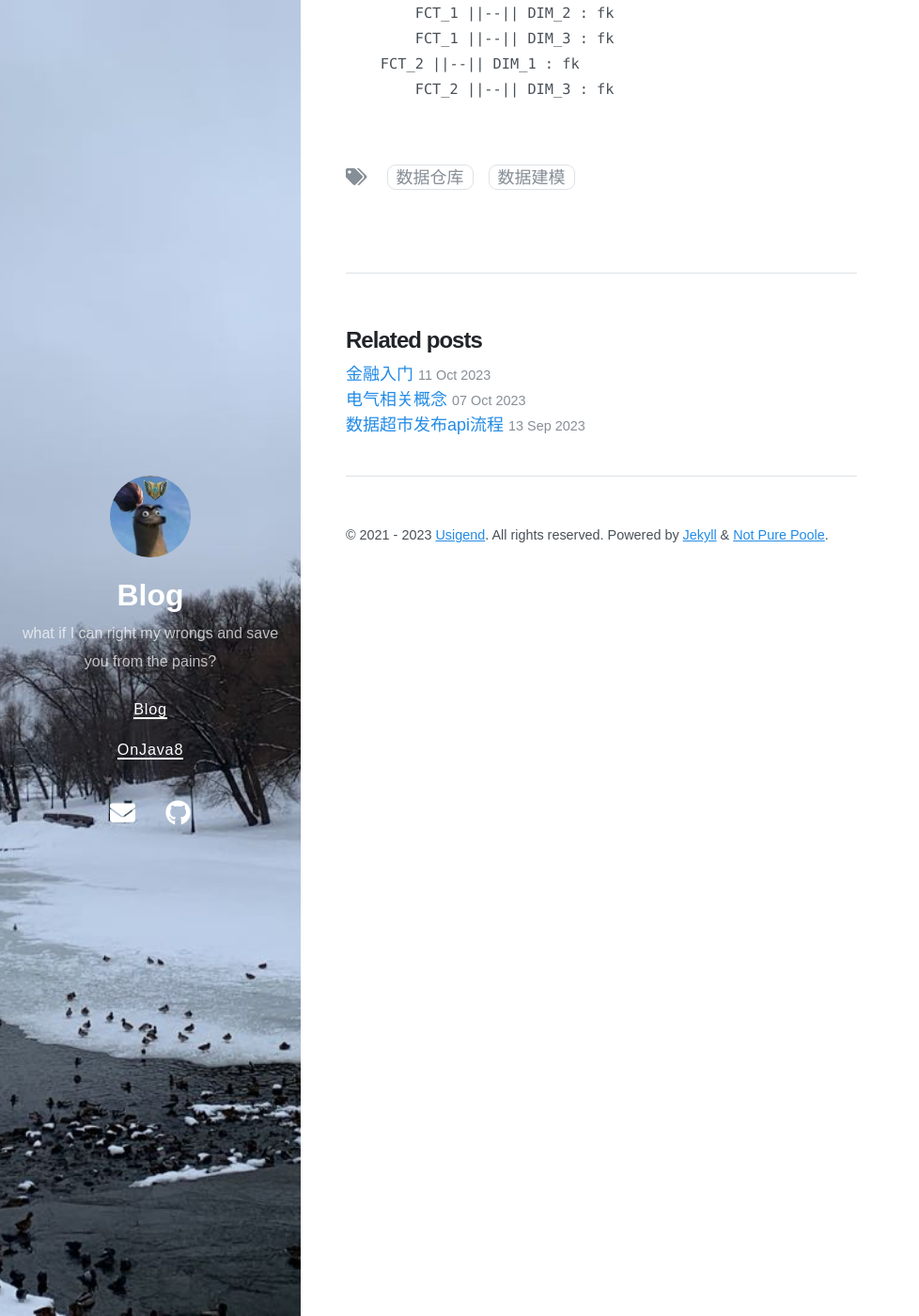
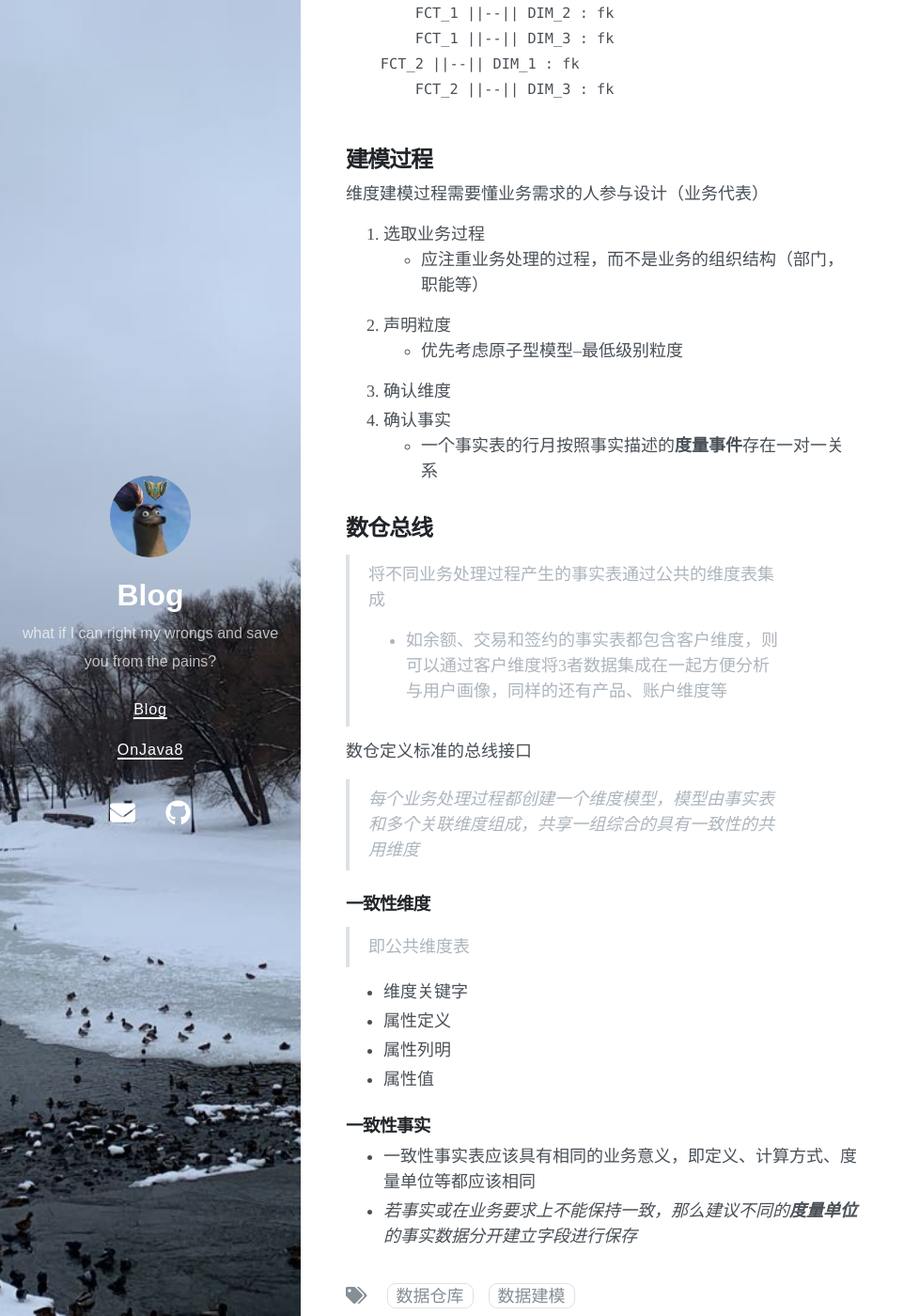
Before and after one commit to Usigned/Usigned.github.io, a Jekyll site: the page built from docs/_posts/2023-10-23-dim-modeling.md, in a window 1280 px wide and 1400 px high, scrolled down 4198 px. Shown: the whole window at 94% size, without its empty margins (0-978 px from the left). Built offline with Jekyll 4.4.1, drawn with Linux system fonts in a browser that asks for light colours; nearby versions of some CDN libraries; our own code applies the rules of GitHub Pages for plain Markdown files; comment, search, counter and statistics services are not loaded.

Commit message:
docs: update 2023-10-23-dim-modeling.md

````diff
--- a/docs/_posts/2023-10-23-dim-modeling.md
+++ b/docs/_posts/2023-10-23-dim-modeling.md
@@ -165,3 +165,39 @@ erDiagram
     FCT_2 ||--|| DIM_1 : fk
 	FCT_2 ||--|| DIM_3 : fk
 ```
+
+## 建模过程
+
+维度建模过程需要懂业务需求的人参与设计（业务代表）
+
+1. 选取业务过程
+   - 应注重业务处理的过程，而不是业务的组织结构（部门，职能等）
+2. 声明粒度
+   - 优先考虑原子型模型--最低级别粒度
+3. 确认维度
+4. 确认事实
+   - 一个事实表的行月按照事实描述的**度量事件**存在一对一关系
+
+## 数仓总线
+
+> 将不同业务处理过程产生的事实表通过公共的维度表集成
+>
+> - 如余额、交易和签约的事实表都包含客户维度，则可以通过客户维度将3者数据集成在一起方便分析与用户画像，同样的还有产品、账户维度等
+
+数仓定义标准的总线接口
+
+> *每个业务处理过程都创建一个维度模型，模型由事实表和多个关联维度组成，共享一组综合的具有一致性的共用维度*
+
+### 一致性维度
+
+> 即公共维度表
+
+- 维度关键字
+- 属性定义
+- 属性列明
+- 属性值
+
+### 一致性事实
+
+- 一致性事实表应该具有相同的业务意义，即定义、计算方式、度量单位等都应该相同
+- *若事实或在业务要求上不能保持一致，那么建议不同的**度量单位**的事实数据分开建立字段进行保存*
````
